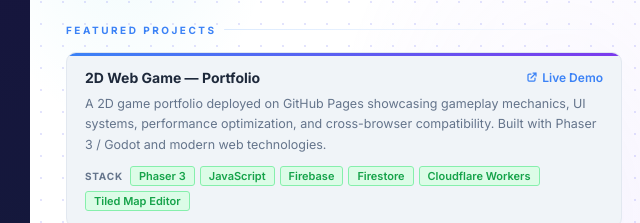
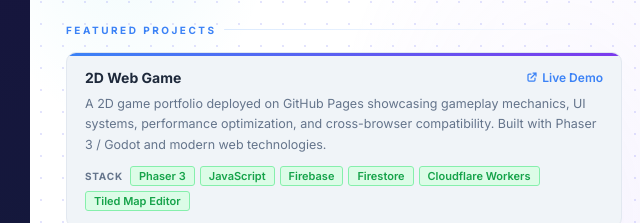
Before and after one commit to Lou-trinh/infomation, a plain HTML site: page index.html in a window 1280 px wide. Shown: the part 577-800 px from the top of the page, 432-1072 px from the left. Drawn offline with Linux system fonts and the light colour scheme.

Commit message:
Remove Portfolio suffix from project title

```diff
--- a/index.html
+++ b/index.html
@@ -729,7 +729,7 @@
         </div>
         <div class="proj-card">
           <div class="proj-head">
-            <div class="proj-name">2D Web Game — Portfolio</div>
+            <div class="proj-name">2D Web Game</div>
             <a class="proj-link" href="https://survival-game-2d.loutrinh2312000.workers.dev/" target="_blank">
               <svg width="12" height="12" fill="none" stroke="currentColor" viewBox="0 0 24 24"><path stroke-linecap="round" stroke-linejoin="round" stroke-width="2.5" d="M10 6H6a2 2 0 00-2 2v10a2 2 0 002 2h10a2 2 0 002-2v-4M14 4h6m0 0v6m0-6L10 14"/></svg>
               Live Demo
```
